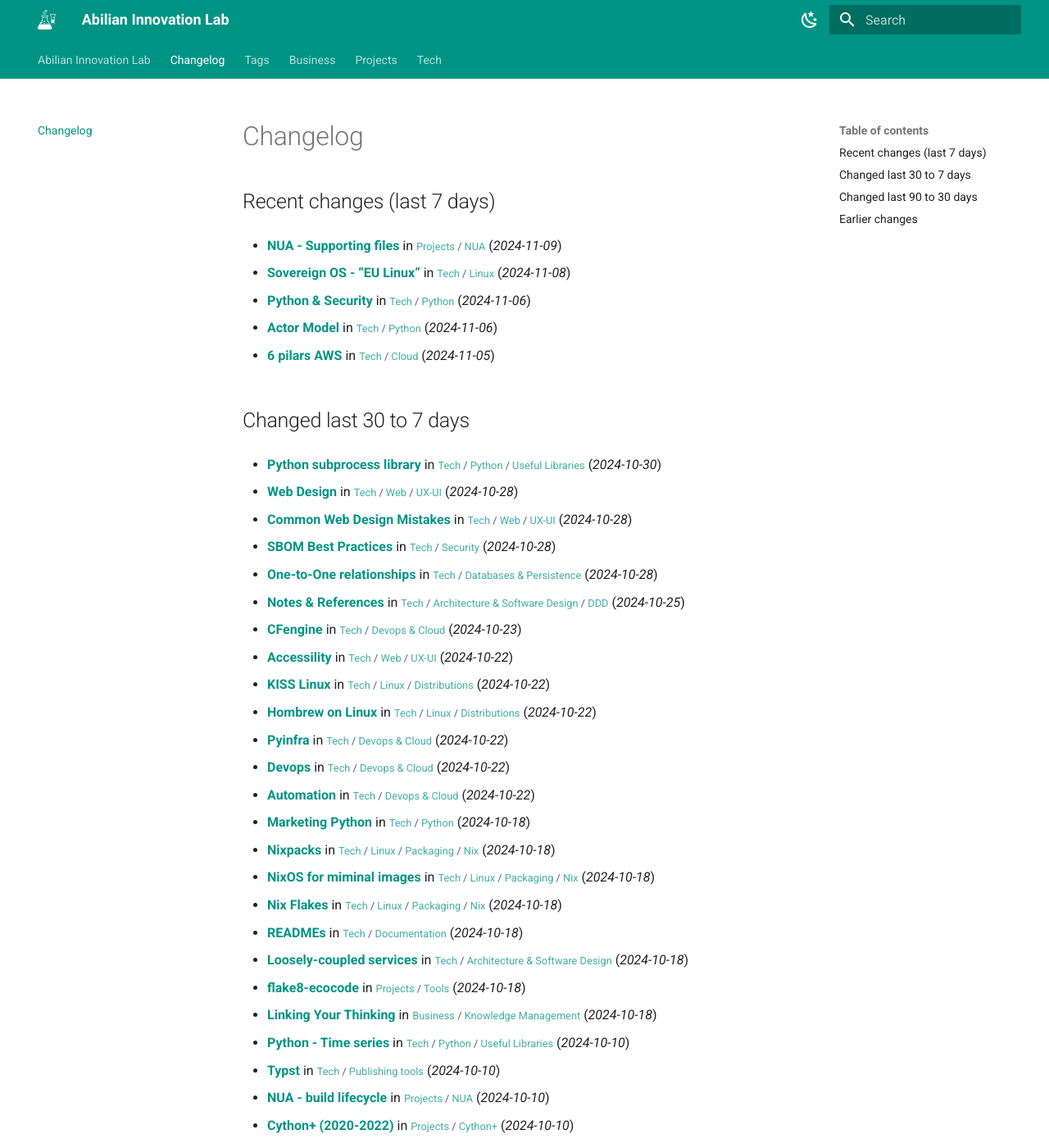
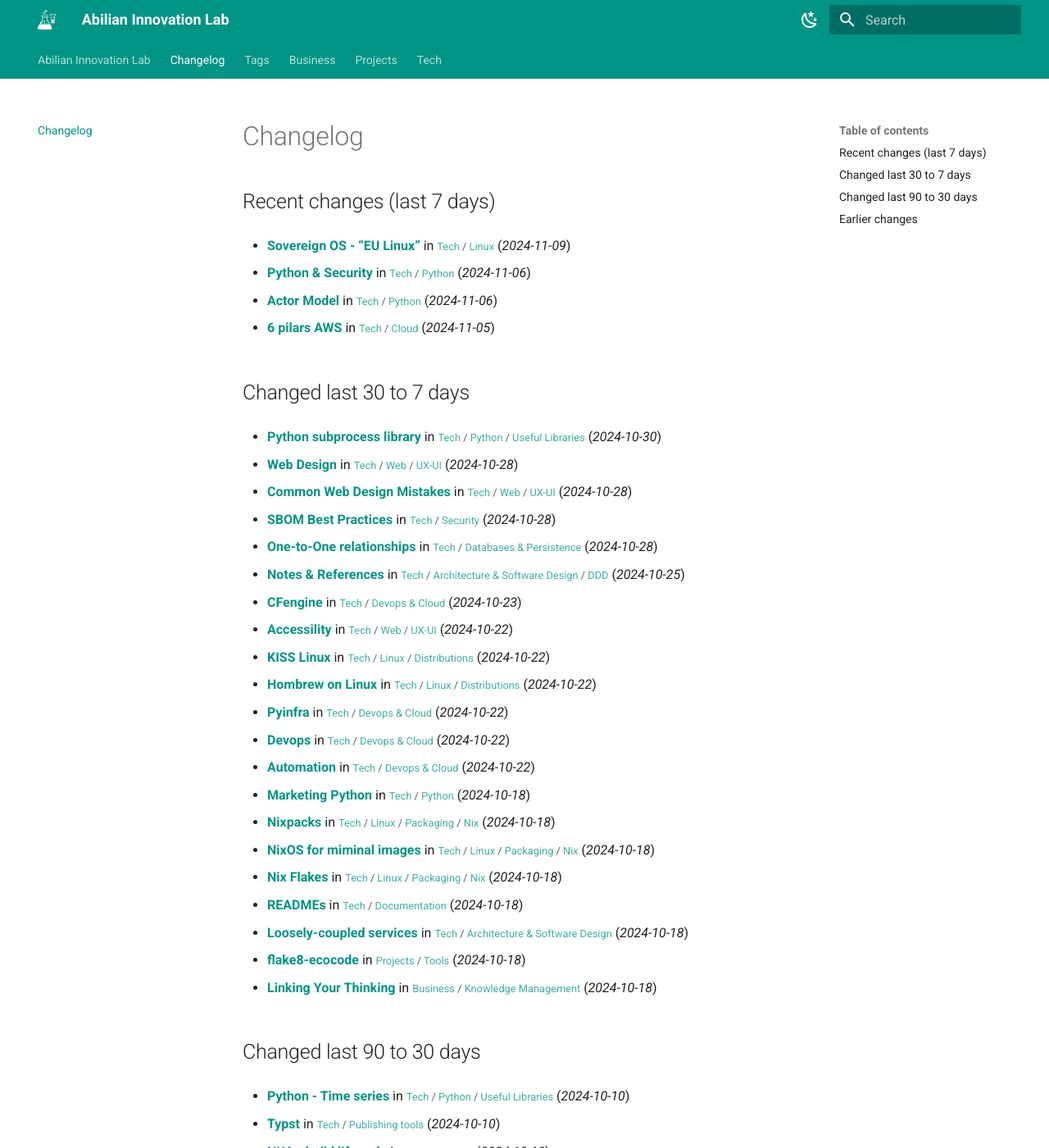
Before and after one commit to abilian/lab.abilian.com, an MkDocs documentation site: the page built from docs/changelog.md, in a window 1280 px wide and 1400 px high. Shown: the whole window at 82% size. Built offline with MkDocs 1.6.1 and Material for MkDocs 9.7.7, drawn with Linux system fonts in a browser that asks for light colours; comment, search, counter and statistics services are not loaded; some of the changed text lies outside the part shown.

Commit message:
Update content

```diff
--- a/docs/changelog.md
+++ b/docs/changelog.md
@@ -2,9 +2,7 @@
 
 ## Recent changes (last 7 days)
 
-- **[NUA - Supporting files](/Projects/NUA/NUA - Supporting files/)** in <small>[Projects](/Projects/00 Projects/) / [NUA](/Projects/NUA/00 NUA/)</small> (*2024-11-09*)
-
-- **[Sovereign OS - "EU Linux"](/Tech/Linux/Sovereign OS - "EU Linux"/)** in <small>[Tech](/Tech/00 Technology/) / [Linux](/Tech/Linux/Homelab/)</small> (*2024-11-08*)
+- **[Sovereign OS - "EU Linux"](/Tech/Linux/Sovereign OS - "EU Linux"/)** in <small>[Tech](/Tech/00 Technology/) / [Linux](/Tech/Linux/Homelab/)</small> (*2024-11-09*)
 
 - **[Python & Security](/Tech/Python/Python & Security/)** in <small>[Tech](/Tech/00 Technology/) / [Python](/Tech/Python/(Pretty) tables in Python/)</small> (*2024-11-06*)
 
@@ -58,6 +56,10 @@
 
 - **[Linking Your Thinking](/Business/Knowledge Management/Linking Your Thinking/)** in <small>[Business](/Business/00 Business/) / [Knowledge Management](/Business/Knowledge Management/Concept Maps/)</small> (*2024-10-18*)
 
+
+
+## Changed last 90 to 30 days
+
 - **[Python - Time series](/Tech/Python/Useful Libraries/Python - Time series/)** in <small>[Tech](/Tech/00 Technology/) / [Python](/Tech/Python/(Pretty) tables in Python/) / [Useful Libraries](/Tech/Python/Useful Libraries/00 Useful librairies/)</small> (*2024-10-10*)
 
 - **[Typst](/Tech/Publishing tools/Typst/)** in <small>[Tech](/Tech/00 Technology/) / [Publishing tools](/Tech/Publishing tools/00 Publishing tools/)</small> (*2024-10-10*)
```
Also changed, not shown: other parts of docs/changelog.md (+0 -4 lines).
